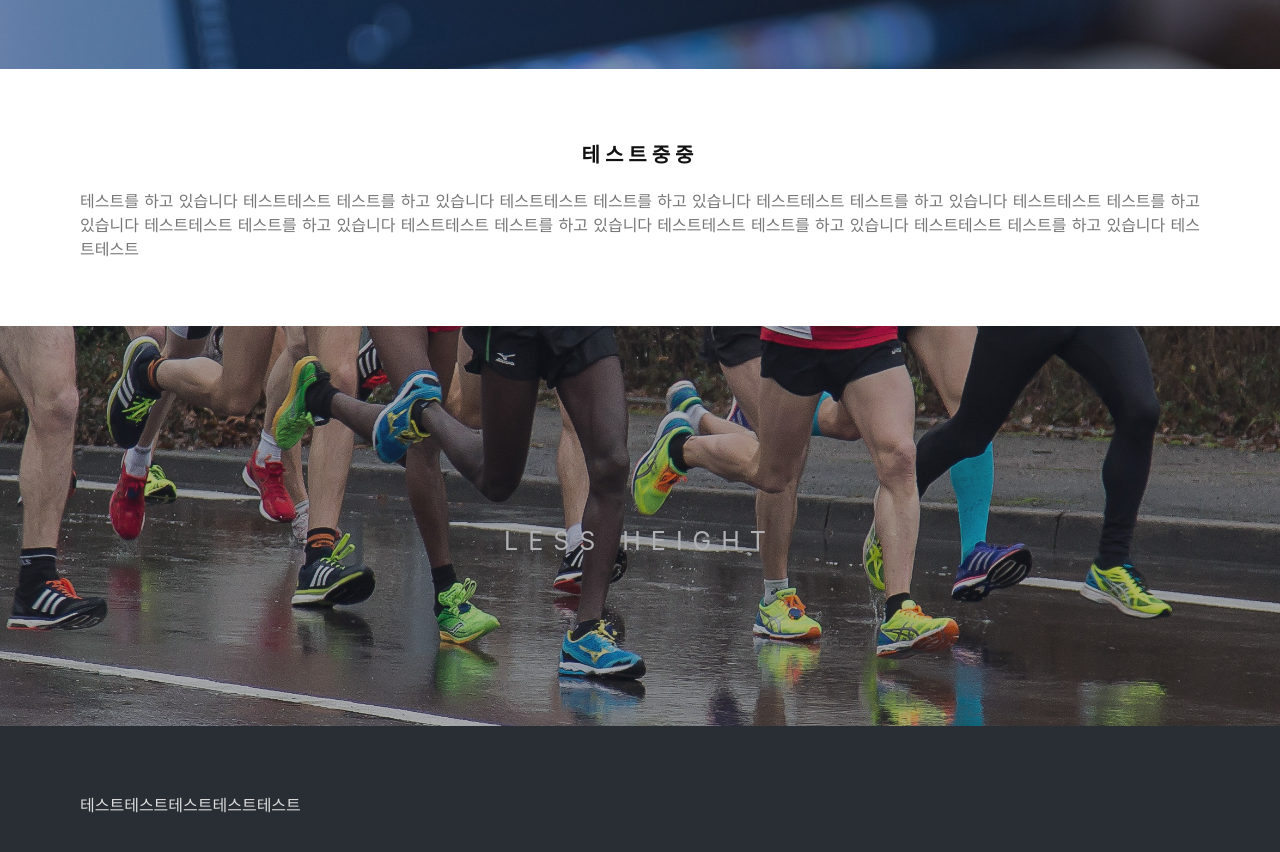
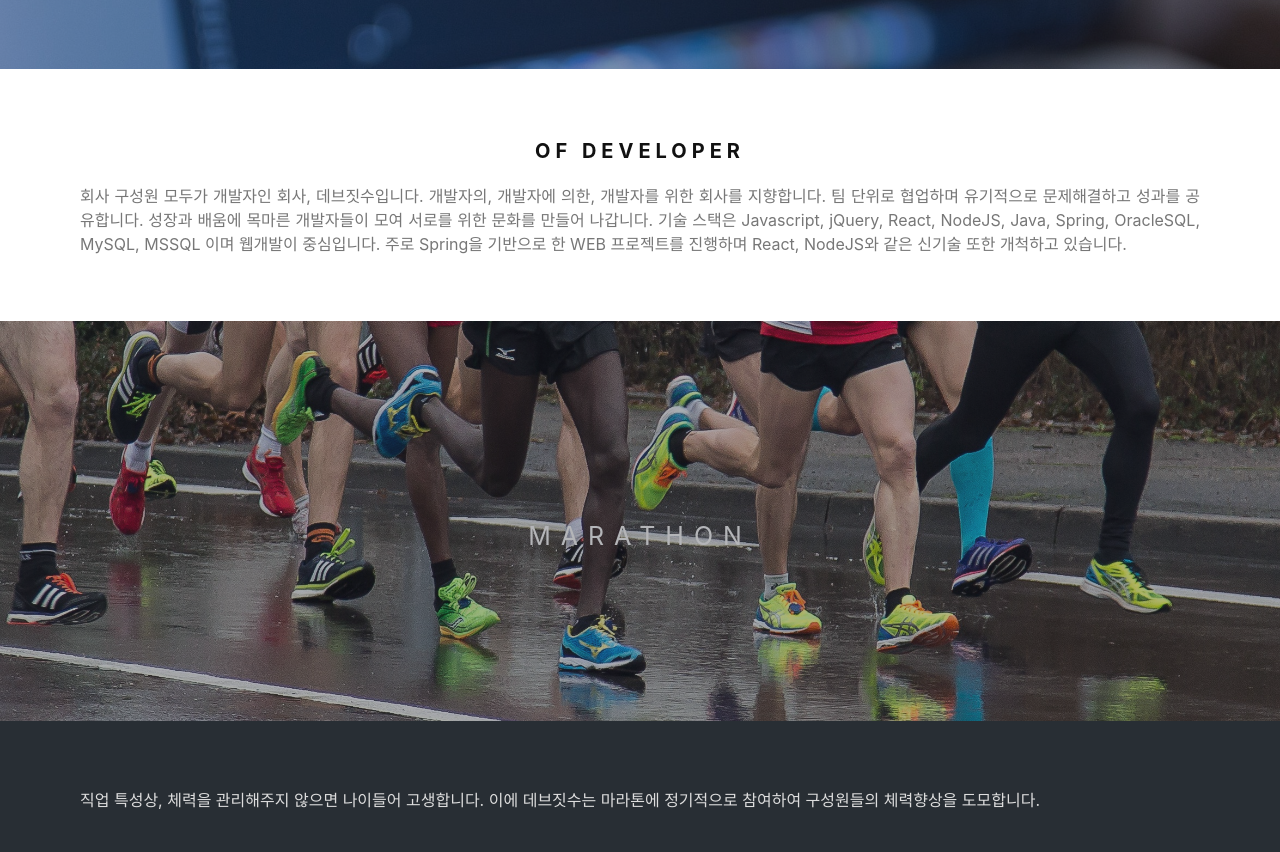
Before and after one commit to xhspdle/client, a React (Create React App) app: page / in a window 1280 px wide. Shown: the part 1940-2792 px from the top of the page. Built offline with nearby package versions, Linux system fonts and the light colour scheme; no server answers.

Commit message:
수정수정

```diff
--- a/src/component/ParallaxScroll.js
+++ b/src/component/ParallaxScroll.js
@@ -6,47 +6,50 @@ class ParallaxScroll extends Component {
 
     render(){
         return (
-            <div id="about">
+            <div id="about" styile="margin-top:80px;">
                 <div className="bgimg-1">
                     <div className="caption">
-                        <span className="border-lined">SCROLL DOWN</span>
+                        <span className="border-lined">DEVELOPMENT TEAM</span>
                     </div>
                 </div>
                 <div className="parall-text-bg-w">
-                    <h3>테스트중중</h3>
+                    <h3>OF DEVELOPER</h3>
                     <p>
-                    테스트를 하고 있습니다 테스트테스트
-                    테스트를 하고 있습니다 테스트테스트
-                    테스트를 하고 있습니다 테스트테스트
-                    테스트를 하고 있습니다 테스트테스트
-                    테스트를 하고 있습니다 테스트테스트
-                    테스트를 하고 있습니다 테스트테스트
-                    테스트를 하고 있습니다 테스트테스트
-                    테스트를 하고 있습니다 테스트테스트
-                    테스트를 하고 있습니다 테스트테스트
+                    회사 구성원 모두가 개발자인 회사, 데브짓수입니다.
+                    개발자의, 개발자에 의한, 개발자를 위한 회사를 지향합니다.
+                    팀 단위로 협업하며 유기적으로 문제해결하고 성과를 공유합니다.
+                    성장과 배움에 목마른 개발자들이 모여 서로를 위한 문화를 만들어 나갑니다.
+                    기술 스택은 Javascript, jQuery, React, NodeJS, Java, Spring, OracleSQL, MySQL, MSSQL 이며
+                    웹개발이 중심입니다. 주로 Spring을 기반으로 한 WEB 프로젝트를 진행하며
+                    React, NodeJS와 같은 신기술 또한 개척하고 있습니다.
                     </p>
                 </div>
                 <div className="bgimg-2">
                     <div className="caption">
-                        <span className="border">LESS HEIGHT</span>
+                        <span className="border">MARATHON</span>
                     </div>
                 </div>
                 <div>
                     <div className="parall-text-bg-b">
                         <p>
-                        테스트테스트테스트테스트테스트
+                        직업 특성상, 체력을 관리해주지 않으면 나이들어 고생합니다.
+                        이에 데브짓수는 마라톤에 정기적으로 참여하여
+                        구성원들의 체력향상을 도모합니다.
                         </p>
                     </div>
                 </div>
                 <div className="bgimg-3">
                     <div className="caption">
-                        <span className="border">SCROLL UP</span>
+                        <span className="border">WORK LIFE BALANCE</span>
                     </div>
                 </div>
                 <div>
                     <div className="parall-text-bg-b">
                         <p>
-                        테스트트트트트트트트트트트트트
+                        평일 10시 출근, 6시 퇴근.
+                        금요일 4시 퇴근.
+                        수습에서 벗어나면 화, 목 재택근무.
+                        데브짓수는 저녁있는 삶을 추구합니다.
                         </p>
                     </div>
                 </div>
--- a/src/component/ParallaxScroll.scss
+++ b/src/component/ParallaxScroll.scss
@@ -67,14 +67,14 @@ $linkColor: #61dafb;
     color: #000;
     span.border {
         background-color: transparent;
-        color: #f7f7f7;
+        color: white;
         padding: 18px;
         font-size: 25px;
         letter-spacing: 10px;
     }
     span.border-lined {
         background-color: #111;
-        color: #fff;
+        color: white;
         padding: 18px;
         font-size: 25px;
         letter-spacing: 10px;
--- a/src/component/ShrinkNavbar.scss
+++ b/src/component/ShrinkNavbar.scss
@@ -13,6 +13,7 @@ $linkColor: #61dafb;
     width: 100%;
     top: 0; /* At the top */
     z-index: 99;
+    margin-bottom: 80px;
     @include media(">phone", "<=tablet"){
         padding: 20px 10px !important; /* Use !important to make sure that JavaScript doesn't override the padding on small screens */
     }
```
